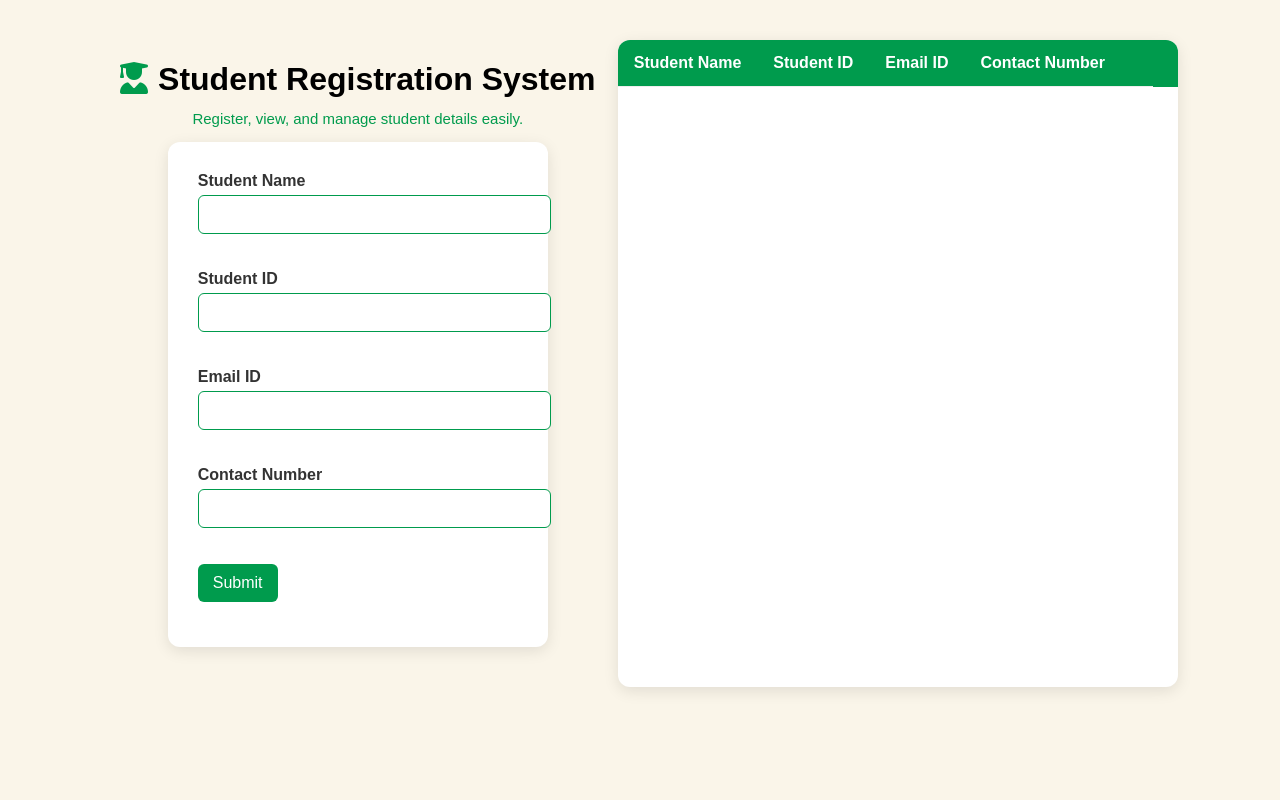
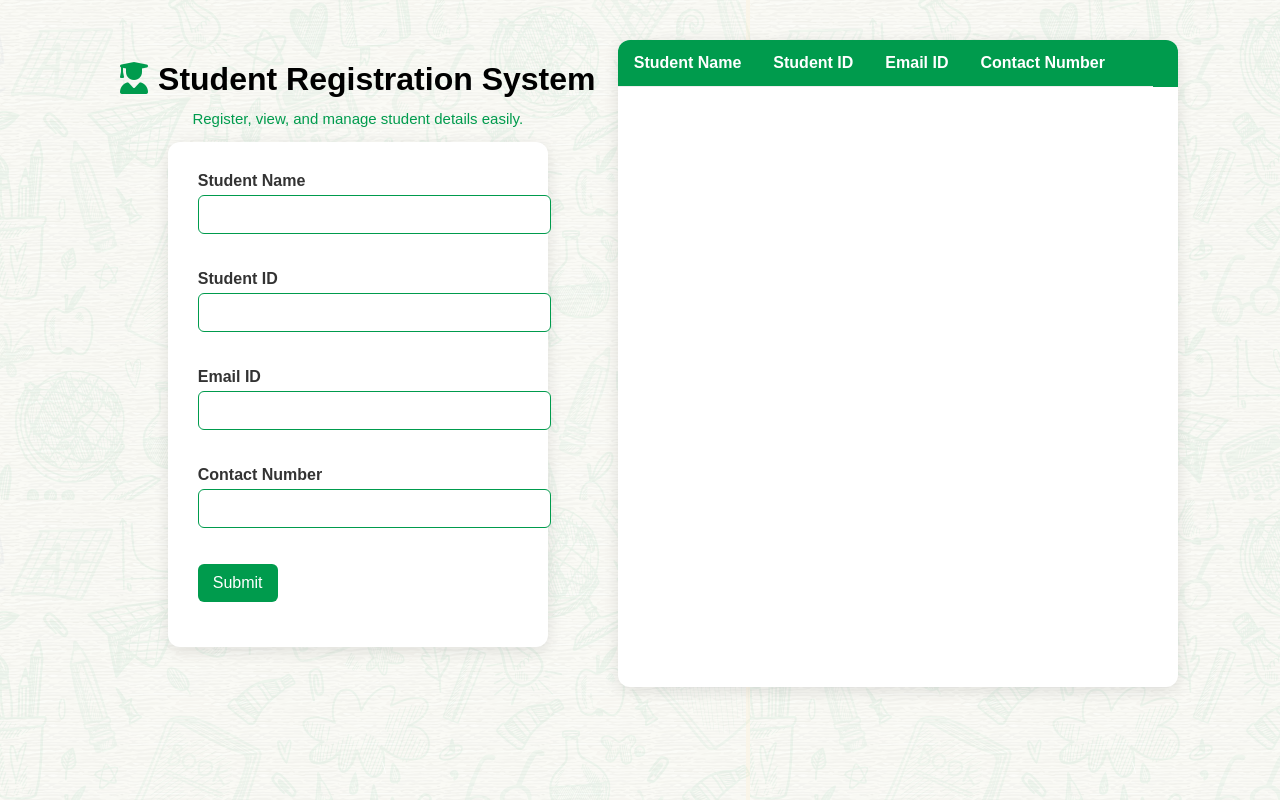
Before and after one commit to Luxcima-L/Student_Registration_System, a plain HTML site: page index.html in a window 1280 px wide. Drawn offline with Linux system fonts and the light colour scheme.

Commit message:
Fixed background image path

```diff
--- a/assets/style.css
+++ b/assets/style.css
@@ -1,5 +1,5 @@
 body {
-  background-image: url('background.png');
+  background-image: url('../images/background.png');
   font-family: "Poppins", sans-serif;
   background-color: #FAF5E9;
   margin: 0;
```
